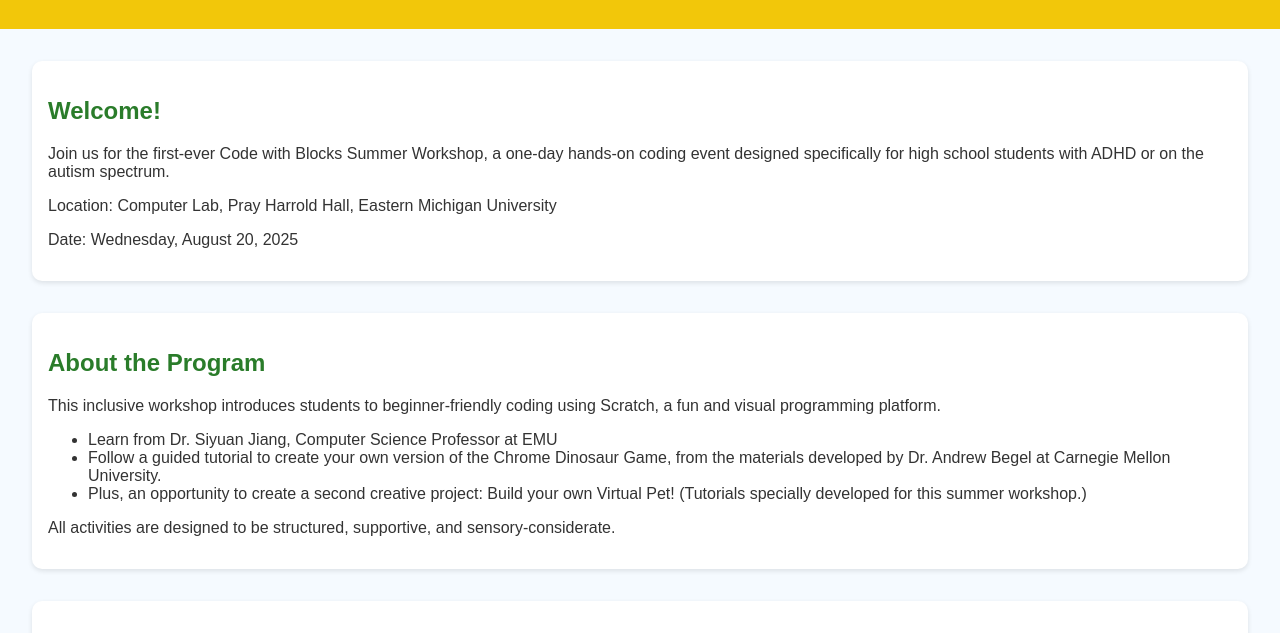
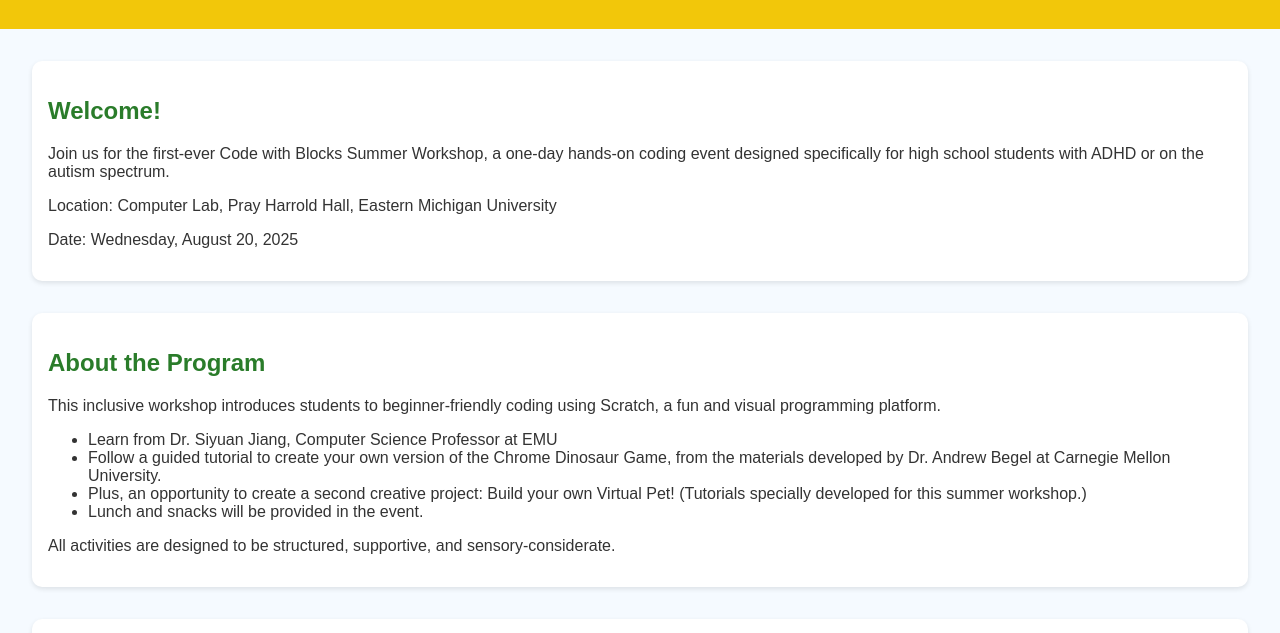
Before and after one commit to emu-se/summer-workshop-2025, a plain HTML site: page index.html in a window 1280 px wide. Shown: the part 117-750 px from the top of the page. Drawn offline with Linux system fonts and the light colour scheme; a web font is replaced by a local one.

Commit message:
Add lunch

```diff
--- a/index.html
+++ b/index.html
@@ -36,6 +36,7 @@
         <li>Learn from Dr. Siyuan Jiang, Computer Science Professor at EMU</li>
         <li>Follow a guided tutorial to create your own version of the Chrome Dinosaur Game, from the materials developed by Dr. Andrew Begel at Carnegie Mellon University.</li>
         <li>Plus, an opportunity to create a second creative project: Build your own Virtual Pet! (Tutorials specially developed for this summer workshop.)</li>
+        <li>Lunch and snacks will be provided in the event.</li>
       </ul>
 
       <p>All activities are designed to be structured, supportive, and sensory-considerate.</p>
```
